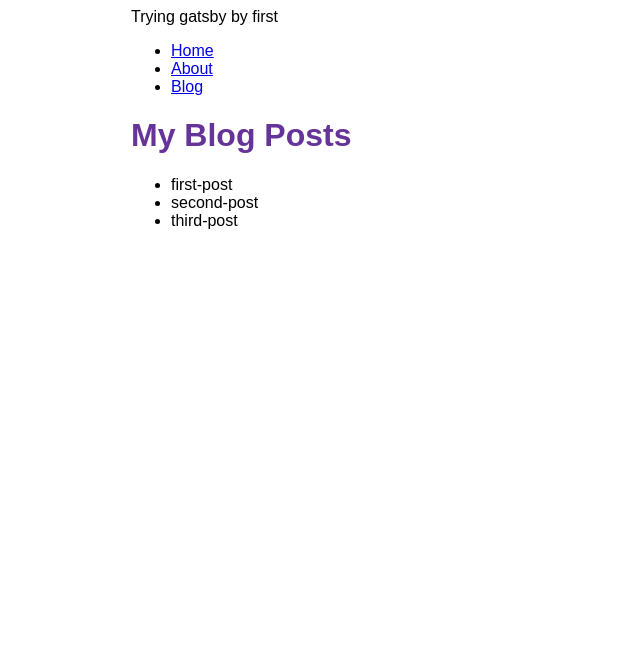
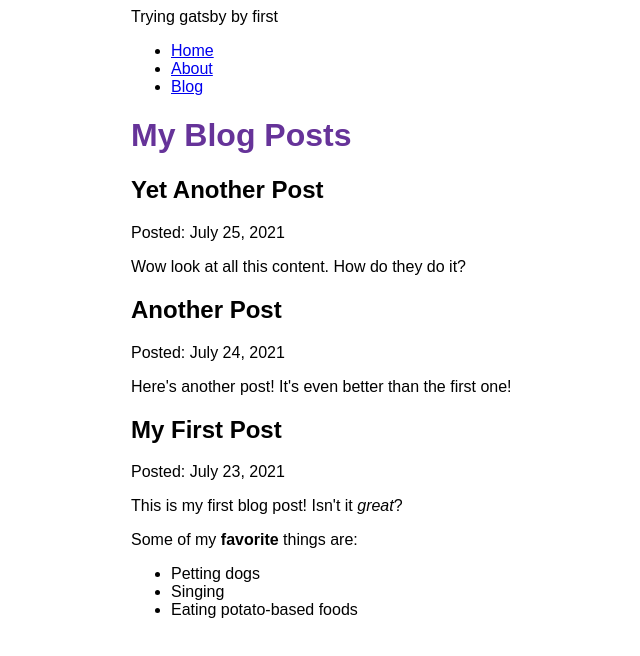
Before and after one commit to naniitevez/my-first-gatsby-site, a Gatsby site: page /blog in a window 1280 px wide. Shown: the whole page, without its empty margins (259-899 px from the left). Built offline with nearby package versions, Linux system fonts and the light colour scheme; Gatsby itself is replaced by a stand-in of ours.

Commit message:
render mdx content

```diff
--- a/blog/first-post.mdx
+++ b/blog/first-post.mdx
@@ -0,0 +1,12 @@
+---
+title: "My First Post"
+date: "2021-07-23"
+---
+
+This is my first blog post! Isn't it *great*?
+
+Some of my **favorite** things are:
+
+* Petting dogs
+* Singing
+* Eating potato-based foods
--- a/blog/second-post.mdx
+++ b/blog/second-post.mdx
@@ -0,0 +1,6 @@
+---
+title: "Another Post"
+date: "2021-07-24"
+---
+
+Here's another post! It's even better than the first one!
--- a/blog/third-post.mdx
+++ b/blog/third-post.mdx
@@ -0,0 +1,6 @@
+---
+title: "Yet Another Post"
+date: "2021-07-25"
+---
+
+Wow look at all this content. How do they do it?
--- a/gatsby-config.js
+++ b/gatsby-config.js
@@ -13,5 +13,6 @@
         path: `${__dirname}/blog`,
       }
     },
+    "gatsby-plugin-mdx",
   ],
 };
--- a/package.json
+++ b/package.json
@@ -15,8 +15,11 @@
     "clean": "gatsby clean"
   },
   "dependencies": {
+    "@mdx-js/mdx": "^1.6.22",
+    "@mdx-js/react": "^1.6.22",
     "gatsby": "^4.1.5",
     "gatsby-plugin-image": "^2.1.3",
+    "gatsby-plugin-mdx": "^3.1.4",
     "gatsby-plugin-sharp": "^4.1.4",
     "gatsby-source-filesystem": "^4.1.3",
     "react": "^17.0.1",
--- a/src/pages/blog.js
+++ b/src/pages/blog.js
@@ -1,31 +1,35 @@
-import * as React from 'react'
-import { graphql } from 'gatsby'
-import Layout from '../components/layout'
+import * as React from "react";
+import { graphql } from "gatsby";
+import { MDXRenderer } from "gatsby-plugin-mdx";
+import Layout from "../components/layout";
 
-const BlogPage = ({data}) => {
+const BlogPage = ({ data }) => {
   return (
     <Layout pageTitle="My Blog Posts">
-       <ul>
-      {
-        data.allFile.nodes.map(node => (
-          <li key={node.name}>
-            {node.name}
-          </li>
-        ))
-      }
-      </ul>
+      {data.allMdx.nodes.map((node) => (
+        <article key={node.id}>
+          <h2>{node.frontmatter.title}</h2>
+          <p>Posted: {node.frontmatter.date}</p>
+          <MDXRenderer>{node.body}</MDXRenderer>
+        </article>
+      ))}
     </Layout>
-  )
-}
+  );
+};
 
 export const query = graphql`
   query {
-    allFile {
+    allMdx(sort: { fields: frontmatter___date, order: DESC }) {
       nodes {
-        name
+        frontmatter {
+          date(formatString: "MMMM D, YYYY")
+          title
+        }
+        id
+        body
       }
     }
   }
-`
+`;
 
-export default BlogPage
+export default BlogPage;
```
Also changed, not shown: 1 other file.
